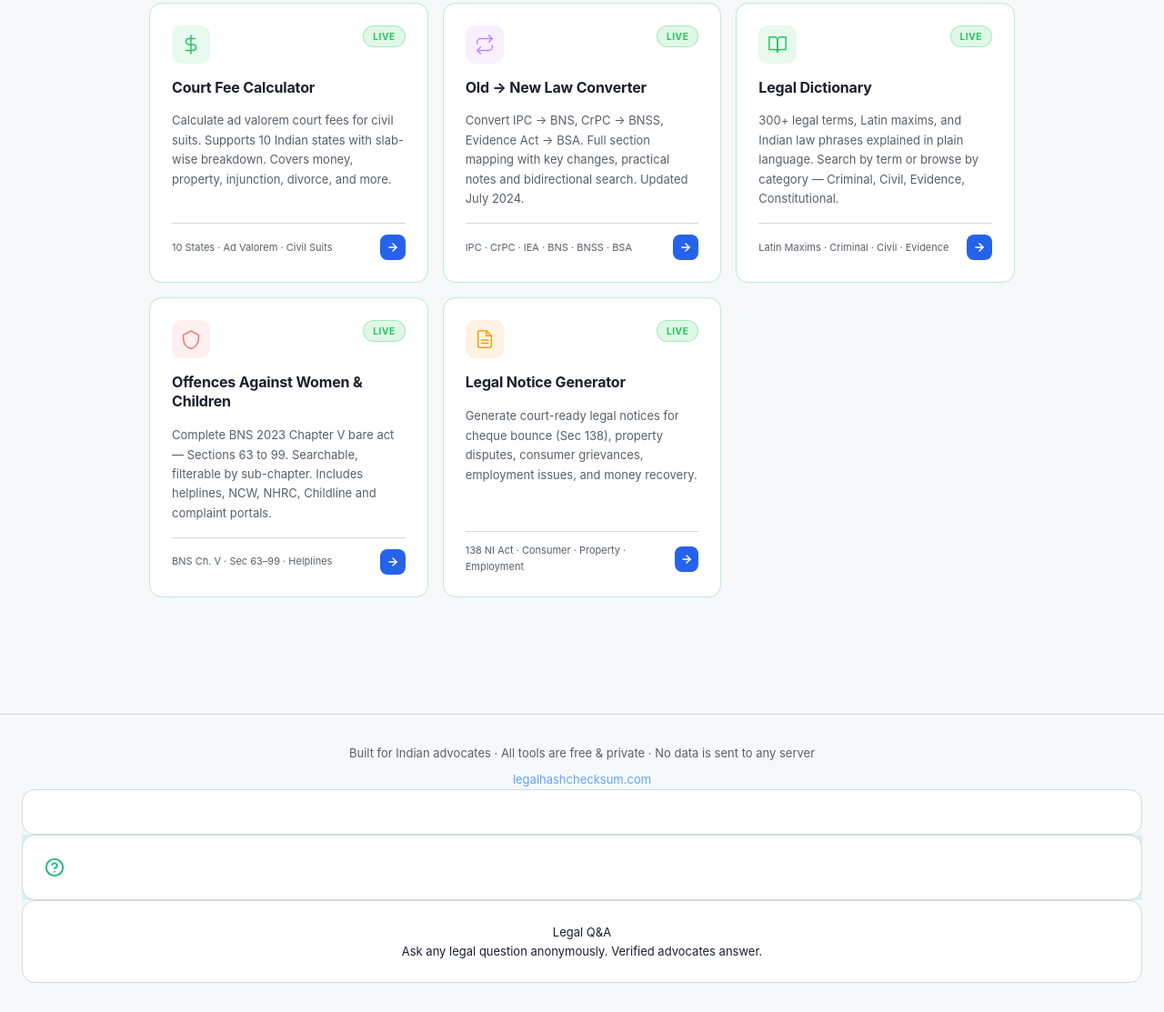
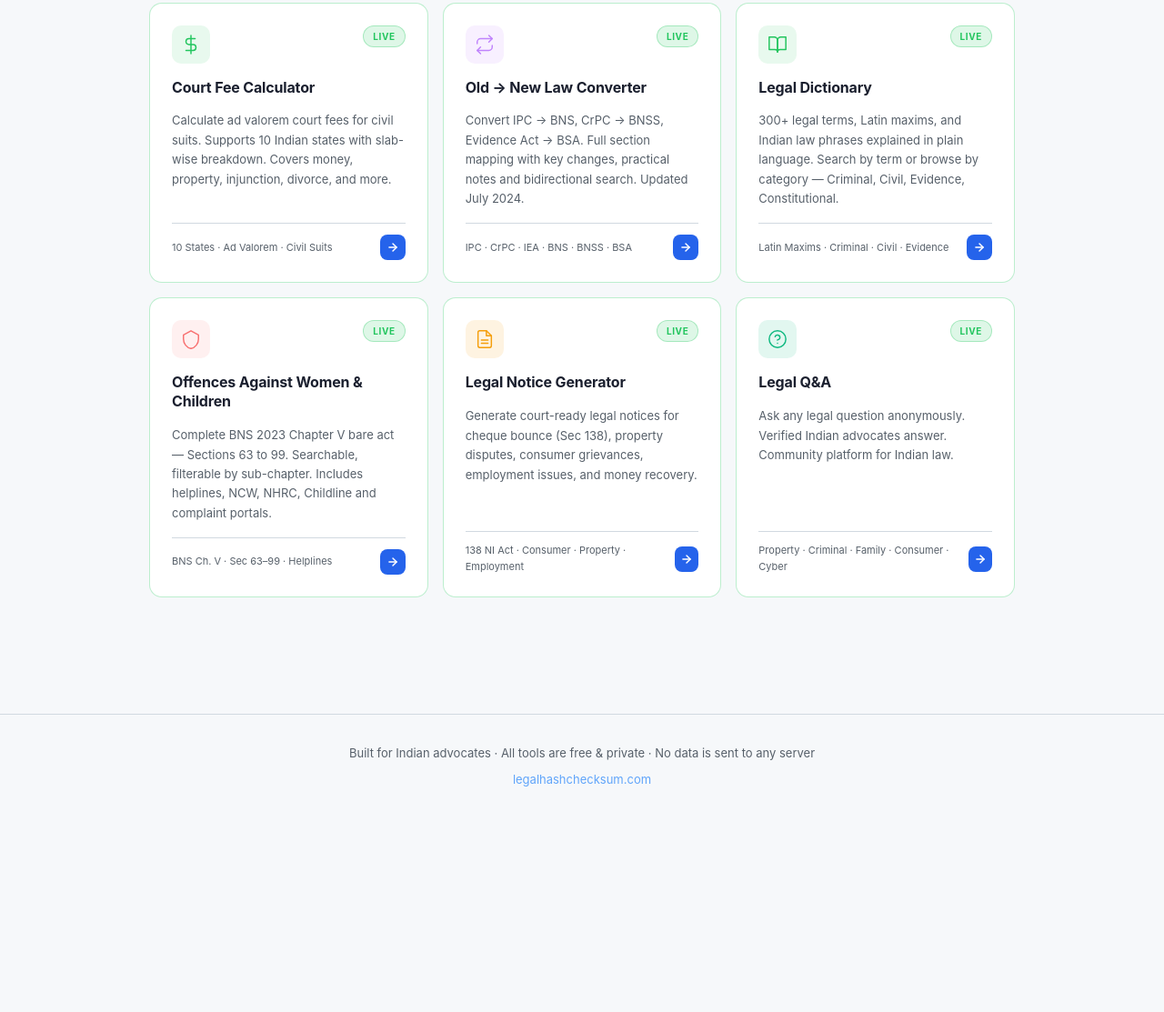
Before and after one commit to Umangmathpalumang/Legal_Hash_Checksum, a plain HTML site: page templates/tools.html in a window 1280 px wide. Shown: the part 1209-2322 px from the top of the page at 91% size. After the commit the page ends 2109 px from the top, so only its background shows below. Drawn offline with Linux system fonts and the light colour scheme.

Commit message:
Fix Legal Q&A card in tools grid — proper format, removed broken footer card

```diff
--- a/templates/tools.html
+++ b/templates/tools.html
@@ -120,7 +120,7 @@ footer a{color:var(--accent-light);text-decoration:none}
   <h1>Legal Tools for<br><span>Advocates & Law Firms</span></h1>
   <p>Professional tools built for Indian courts — save hours on every case. All tools are free, private, and work entirely in your browser.</p>
   <div class="hero-stats">
-    <div class="stat"><div class="stat-num">11</div><div class="stat-label">Live tools</div></div>
+    <div class="stat"><div class="stat-num">12</div><div class="stat-label">Live tools</div></div>
     <div class="stat"><div class="stat-num">100%</div><div class="stat-label">Free & private</div></div>
     <div class="stat"><div class="stat-num">BSA 2023</div><div class="stat-label">Compliant</div></div>
   </div>
@@ -309,21 +309,28 @@ footer a{color:var(--accent-light);text-decoration:none}
       </div>
     </a>
 
+    <a href="/legal-qa" class="tool-card live">
+      <div class="card-top">
+        <div class="card-icon" style="background:rgba(16,185,129,.12)">
+          <svg viewBox="0 0 24 24" style="stroke:#10B981;fill:none;stroke-width:1.6;stroke-linecap:round;stroke-linejoin:round"><circle cx="12" cy="12" r="10"/><path d="M9.09 9a3 3 0 0 1 5.83 1c0 2-3 3-3 3"/><line x1="12" y1="17" x2="12.01" y2="17"/></svg>
+        </div>
+        <span class="badge badge-live">Live</span>
+      </div>
+      <div class="card-title">Legal Q&amp;A</div>
+      <div class="card-desc">Ask any legal question anonymously. Verified Indian advocates answer. Community platform for Indian law.</div>
+      <div class="card-footer">
+        <span class="card-tag">Property · Criminal · Family · Consumer · Cyber</span>
+        <div class="card-arrow"><svg viewBox="0 0 24 24"><line x1="5" y1="12" x2="19" y2="12"/><polyline points="12 5 19 12 12 19"/></svg></div>
+      </div>
+    </a>
+
   </div>
 </div>
 
 <footer>
   <p>Built for Indian advocates · All tools are free & private · No data is sent to any server</p>
   <p style="margin-top:8px"><a href="/">legalhashchecksum.com</a>
-      <a href="/legal-qa" class="tool-card">
-        <div class="tool-icon" style="background:rgba(16,185,129,.12);border-color:rgba(16,185,129,.25)">
-          <svg width="22" height="22" viewBox="0 0 24 24" fill="none" stroke="#10B981" stroke-width="2" stroke-linecap="round" stroke-linejoin="round"><circle cx="12" cy="12" r="10"/><path d="M9.09 9a3 3 0 0 1 5.83 1c0 2-3 3-3 3"/><line x1="12" y1="17" x2="12.01" y2="17"/></svg>
-        </div>
-        <div class="tool-info">
-          <div class="tool-name">Legal Q&amp;A</div>
-          <div class="tool-desc">Ask any legal question anonymously. Verified advocates answer.</div>
-        </div>
-      </a></p>
+</p>
 </footer>
 
 <script>
```
